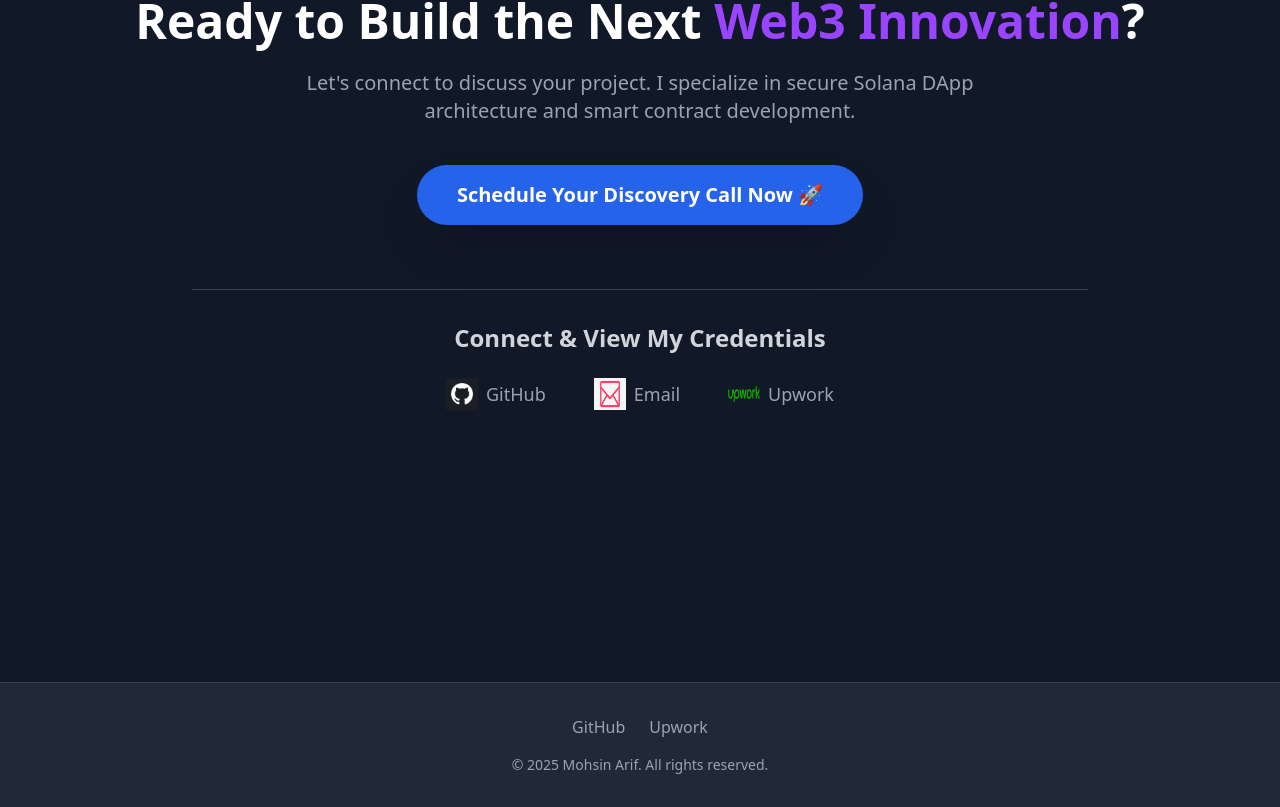
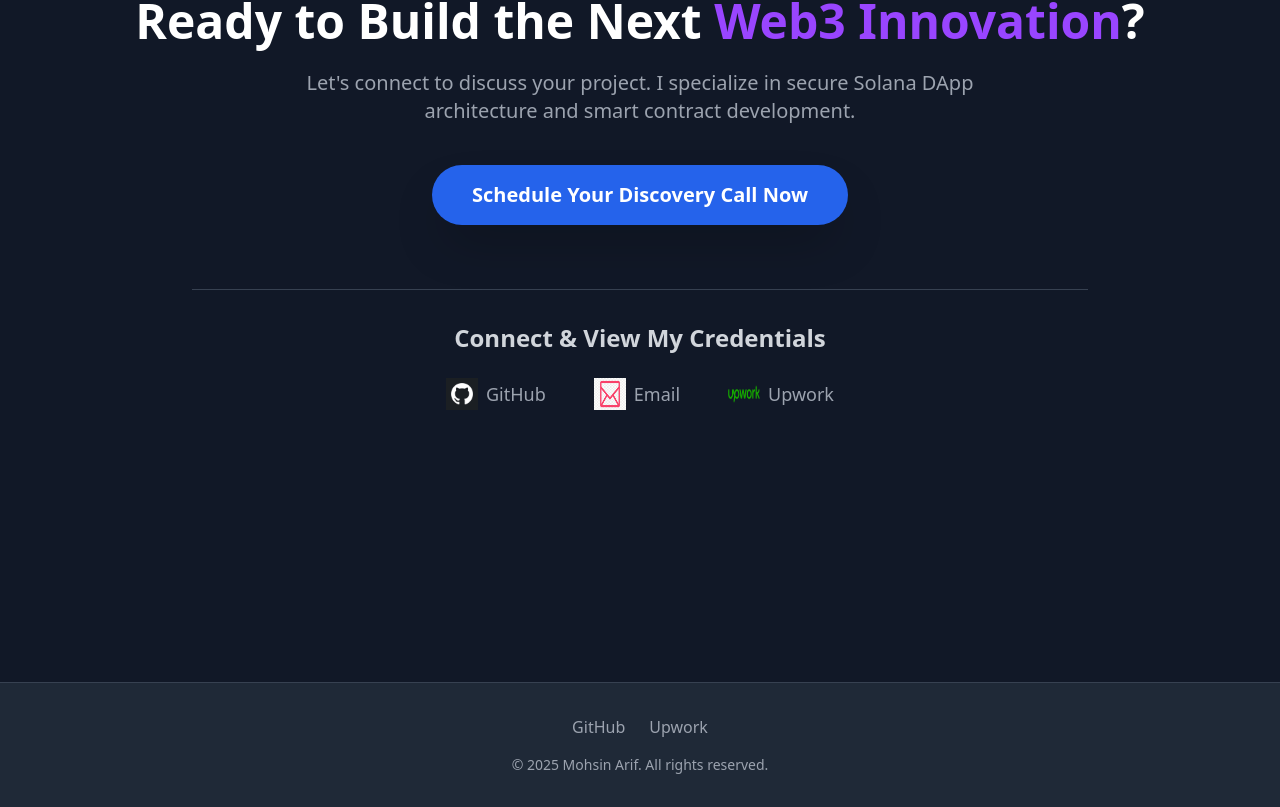
Before and after one commit to mhsn1/mohsin-solana-portfolio, a Next.js app: page / in a window 1280 px wide. Shown: the part 2277-3084 px from the top of the page. Built offline with nearby package versions, Linux system fonts and the light colour scheme.

Commit message:
FIX: Corrected image path to load directly from public folder

```diff
--- a/components/Contact.jsx
+++ b/components/Contact.jsx
@@ -30,7 +30,7 @@ const Contact = () => {
         {/* Primary CTA (Calendly) */}
         <a href={links.calendly} target="_blank" rel="noopener noreferrer"
            className="inline-block bg-blue-600 hover:bg-blue-700 text-white font-bold py-4 px-10 rounded-full transition duration-300 text-xl shadow-2xl hover:shadow-blue-500/50 transform hover:scale-105">
-          Schedule Your Discovery Call Now 🚀
+          Schedule Your Discovery Call Now
         </a>
 
         {/* Secondary Links for Authority */}
```
